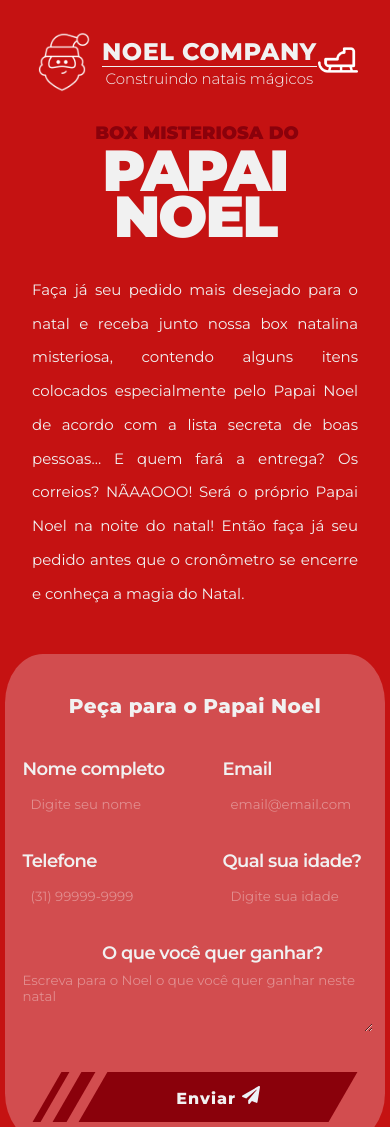
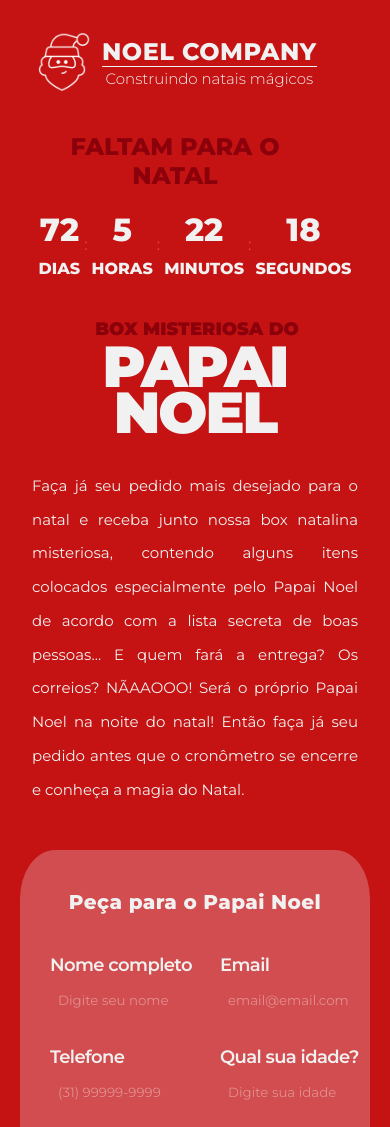
Before and after one commit to PedroAlves77/mystery-box-natal, a plain HTML site: page index.html in a window 390 px wide. Shown: the top 1127 px of the page. Drawn offline with nearby package versions, Linux system fonts and the light colour scheme.

Commit message:
add countdown

```diff
--- a/index.html
+++ b/index.html
@@ -36,6 +36,34 @@
             <div>
                 <strong>NOEL COMPANY</strong>
                 <p>Construindo natais mágicos</p>
+            </div>
+        </div>
+
+
+        <div>
+            <div id="cronometro">
+                <h2>Faltam para o natal</h2>
+                <div id="countdown">
+                    <div class="time-unit">
+                        <div id="days" class="value"></div>
+                        <div class="label">Dias</div>
+                    </div>
+                    <div class="separator">:</div>
+                    <div class="time-unit">
+                        <div id="hours" class="value"></div>
+                        <div class="label">Horas</div>
+                    </div>
+                    <div class="separator">:</div>
+                    <div class="time-unit">
+                        <div id="minutes" class="value"></div>
+                        <div class="label">Minutos</div>
+                    </div>
+                    <div class="separator">:</div>
+                    <div class="time-unit">
+                        <div id="seconds" class="value"></div>
+                        <div class="label">Segundos</div>
+                    </div>
+                </div>
             </div>
         </div>
 
@@ -132,6 +160,9 @@
             </div>
         </div>
 
+
+
+            <script src="scripts/countdown.js"></script>
             <script src="scripts/popup.js"></script>
             <script src="scripts/main.js"></script>
             <script src="scripts/confetti-effect.js"></script>
--- /dev/null
+++ b/scripts/countdown.js
@@ -0,0 +1,20 @@
+//define a data alvo
+const targetDate = new Date("December 24, 2024 23:59:59").getTime()
+
+//atualiza o cronômetro a cada segundo
+const countdown = setInterval(function(){
+    const now = new Date().getTime()
+    const distance = targetDate - now;
+
+    const days = Math.floor(distance / (1000 * 60 * 60 * 24))
+    const hours = Math.floor((distance % (1000 * 60 * 60 * 24)) / (1000 * 60 * 60) )
+    const minutes = Math.floor((distance % (1000 * 60 * 60)) / (1000 * 60))
+    const seconds = Math.floor((distance % (1000 * 60)) / 1000)
+
+    //atualiza o HTML com as informações
+    document.getElementById("days").textContent = days
+    document.getElementById("hours").textContent = hours
+    document.getElementById("minutes").textContent = minutes
+    document.getElementById("seconds").textContent = seconds
+
+}, 1000)
--- /dev/null
+++ b/styles/countdown.css
@@ -0,0 +1,99 @@
+#cronometro {
+    text-align: center;
+    padding: 10px 20px;
+}
+
+#cronometro h2 {
+    font-family: 'Montserrat', sans-serif;
+    color: var(--red-dark);
+    font-size: 1.5rem;
+    text-transform: uppercase;
+}
+
+#countdown {
+    display: flex;
+    justify-content: center;
+    align-items: center;
+    font-size: 2rem;
+}
+
+.time-unit {
+    text-align: center;
+    margin: 0 5px;
+    padding: 5px;
+}
+
+.value {
+    font-size: 3rem;
+    font-weight: bold;
+    margin-bottom: 10px;
+    color: var(--text);
+}
+
+.label {
+    text-transform: uppercase;
+    font-size: 1rem;
+    font-weight: bold;
+    color: var(--text);
+}
+
+.separator {
+    font-size: 2rem;
+    color: #e74c3c;
+}
+
+@media(max-width: 1266px) {
+    body {
+        padding: 24px 0 0;
+    }
+
+
+    main {
+        column-gap: 24px;
+    }
+
+    main img {
+        align-self: center;
+        width: auto;
+        min-width: 400px;
+    }
+}
+
+@media(max-width: 768px) {
+    #cronometro {
+        margin-top: 30px;
+        width: 80%;
+    }
+}
+
+@media(max-width: 400px) {
+
+    #cronometro {
+        padding-left: 10px;
+        margin-top: 30px;
+        max-width: 380px;
+    }
+
+    #countdown {
+        margin-top: 20px;
+        margin-left: 40px;
+        font-size: 1rem;
+        max-width: 300px;
+        display: flex;
+    }
+
+
+    .time-unit {
+        text-align: center;
+        margin: 0 4px;
+        padding: 0;
+    }
+
+    .value {
+        font-size: 2rem;
+    }
+
+    .separator {
+        font-size: 1rem;
+    }
+}
--- a/styles/form.css
+++ b/styles/form.css
@@ -112,3 +112,20 @@ textarea{
         height: 60px;
     }
 }
+
+@media(max-width: 400px){
+    .form{
+        width: 350px;
+    }
+
+    .form-inputs{
+        padding-left: 30px;
+        grid-template-columns: 150px 150px;
+        gap: 20px;
+    }
+
+    textarea{
+        width: 320px;
+        height: 60px;
+    }
+}
--- a/styles/global.css
+++ b/styles/global.css
@@ -3,6 +3,7 @@
 @import url(buy.css);
 @import url(form.css);
 @import url(popup.css);
+@import url(countdown.css);
 
 * {
     padding: 0;
--- a/styles/header.css
+++ b/styles/header.css
@@ -1,29 +1,30 @@
-header{
+header {
+    padding: 20px;
     display: flex;
     align-items: center;
-    justify-content: space-between ;
+    justify-content: space-between;
     margin-bottom: 30px;
 }
 
-.logo{
+.logo {
     display: flex;
     align-items: center;
     column-gap: 10px;
 }
 
-.logo img{
+.logo img {
     width: auto;
     height: 60px;
 }
 
-.logo div{
+.logo div {
     display: flex;
     flex-direction: column;
     align-items: center;
     row-gap: 2px;
 }
 
-.logo div strong{
+.logo div strong {
     font-size: 24px;
     letter-spacing: 0.5px;
     border-bottom: 1px solid var(--text);
@@ -34,17 +35,17 @@ header{
     font-weight: 300;
 }
 
-.cart{
+.cart {
     position: relative;
     margin-right: 32px;
 }
 
-.cart img{
+.cart img {
     width: auto;
     height: 40px;
 }
 
-#cart-count{
+#cart-count {
     display: none;
 
     position: absolute;
@@ -63,16 +64,25 @@ header{
     font-weight: 300;
 }
 
-@media(max-width: 1266px){
-    header{
+@media(max-width: 1266px) {
+    header {
         padding: 0 24px;
     }
-    .cart{
+
+    .cart {
         margin-right: 0;
     }
 }
-@media(max-width: 768px){
-    header{
+
+@media(max-width: 768px) {
+    header {
         padding: 0;
+        display: grid;
+        justify-content:baseline;
+        margin-bottom: 30px;
+    }
+
+    .cart{
+        display: none;
     }
 }
```
